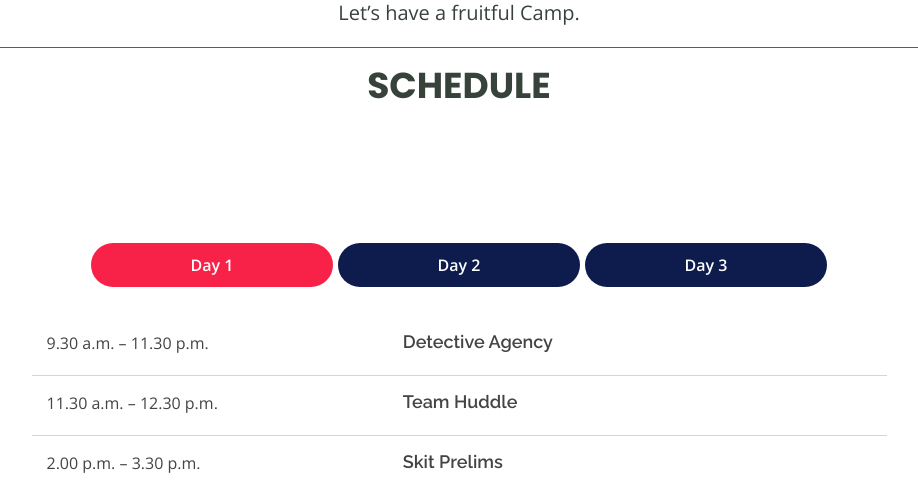
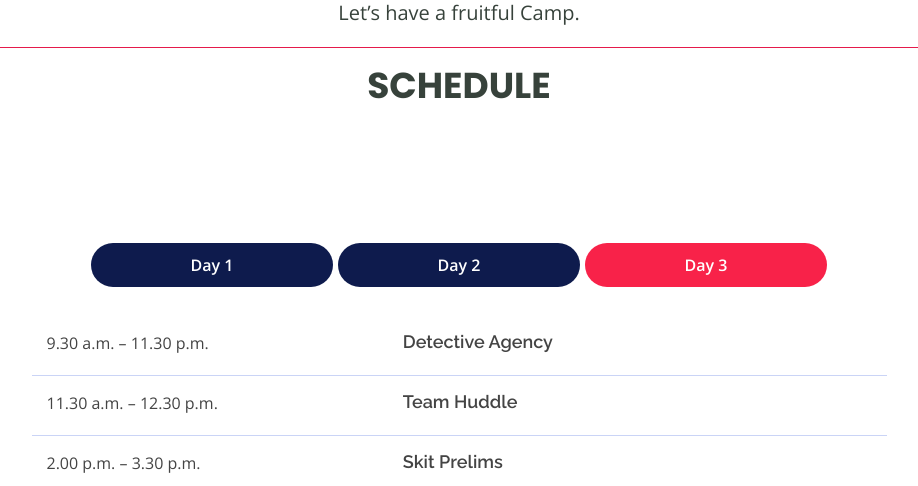
Before and after one commit to World-Konkani-Centre/kshamata-portal, a Django app: page /schedule/ in a window 1280 px wide. Shown: the part 775-1261 px from the top of the page, without its empty margins (181-1099 px from the left). Run offline with Django 3.2, Linux system fonts and the light colour scheme; the visitor is signed in with stand-in values (Sample User, id 1); some libraries are stand-ins or nearby versions.

Commit message:
Update schedule.html

```diff
--- a/templates/webpages/schedule.html
+++ b/templates/webpages/schedule.html
@@ -33,13 +33,13 @@
       {% if display  or user.is_superuser%}
         <ul class="nav nav-tabs" role="tablist" data-aos="fade-up" data-aos-delay="100">
           <li class="nav-item">
-            <a class="nav-link active" href="#day-1" role="tab" data-toggle="tab">Day 1</a>
+            <a class="nav-link " href="#day-1" role="tab" data-toggle="tab">Day 1</a>
           </li>
           <li class="nav-item">
             <a class="nav-link" href="#day-2" role="tab" data-toggle="tab">Day 2</a>
           </li>
           <li class="nav-item">
-            <a class="nav-link" href="#day-3" role="tab" data-toggle="tab">Day 3</a>
+            <a class="nav-link active" href="#day-3" role="tab" data-toggle="tab">Day 3</a>
           </li>
         </ul>
 {% comment %}
```
